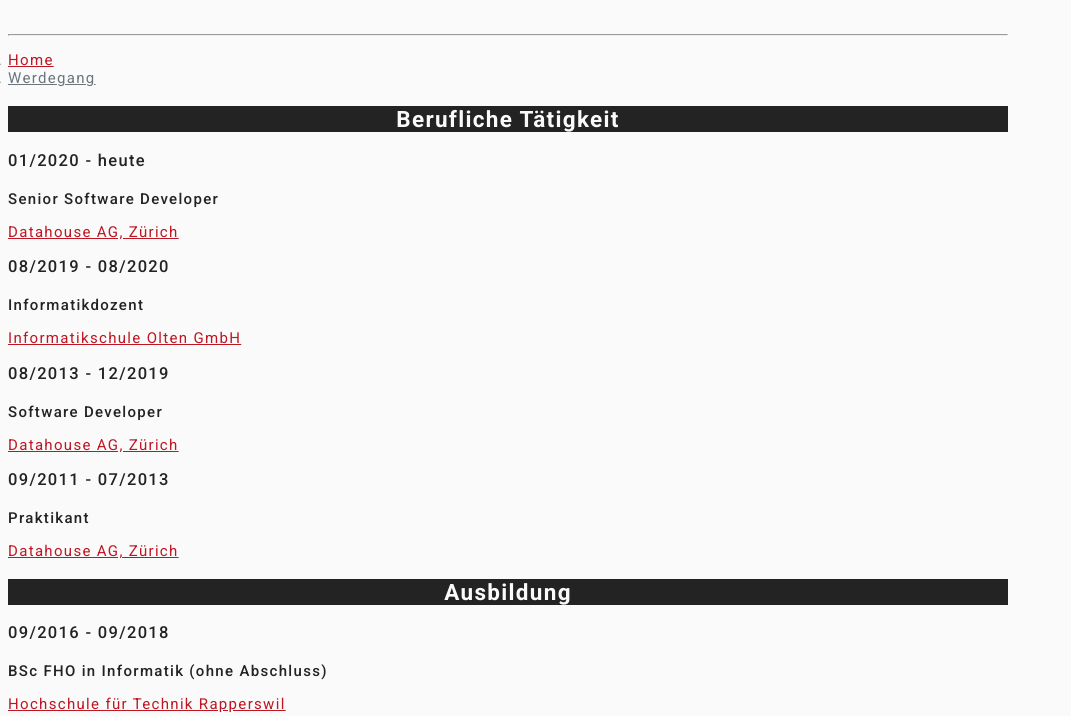
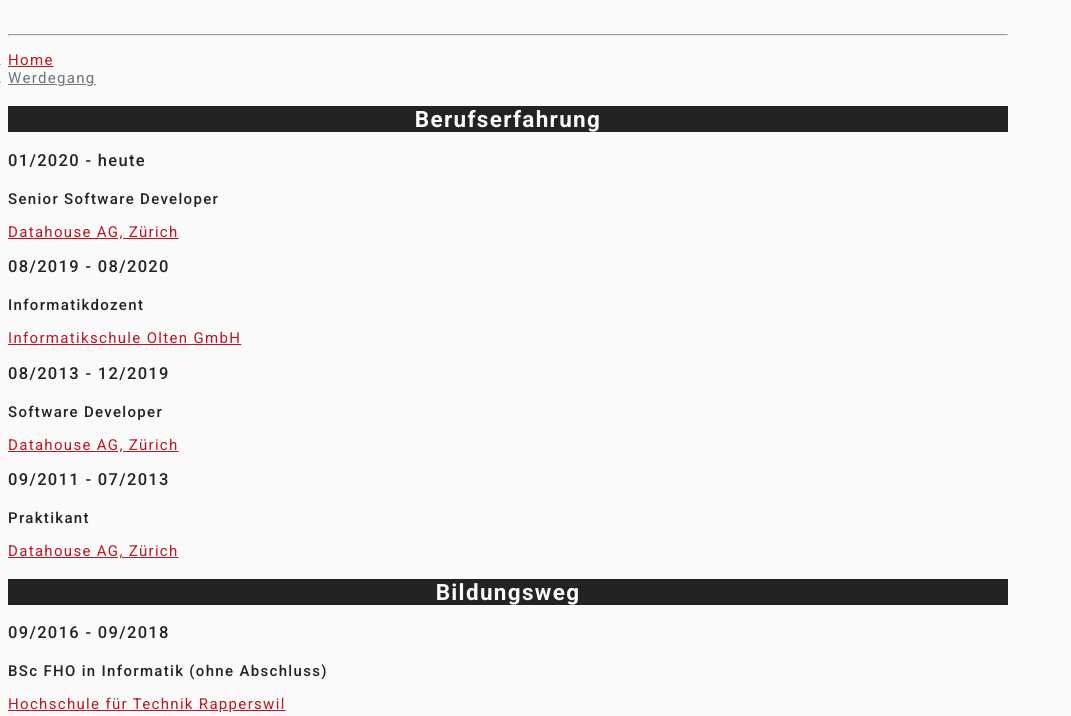
Before and after one commit to cgurtner/CGU, a PHP site: page /index.php?page=werdegang in a window 1280 px wide. Shown: the part 469-1185 px from the top of the page, without its empty margins (0-1071 px from the left). Run offline with PHP 8.4, Linux system fonts and the light colour scheme; data that the repository does not hold is empty; style sheets or scripts are compiled from the project's sources; some libraries are stand-ins or nearby versions.

Commit message:
h2 titles texting

```diff
--- a/php/web/content/page/werdegang.php
+++ b/php/web/content/page/werdegang.php
@@ -6,7 +6,7 @@
                 <div class="row">
                     <div class="col-sm-12">
                         <header class="bg-dark">
-                            <h2>Berufliche Tätigkeit</h2>
+                            <h2>Berufserfahrung</h2>
                         </header>
                         <section>
                             <div class="row">
@@ -88,7 +88,7 @@
                 <div class="row">
                     <div class="col-sm-12">
                         <header class="bg-dark">
-                            <h2>Ausbildung</h2>
+                            <h2>Bildungsweg</h2>
                         </header>
                         <section>
                             <div class="row">
```
